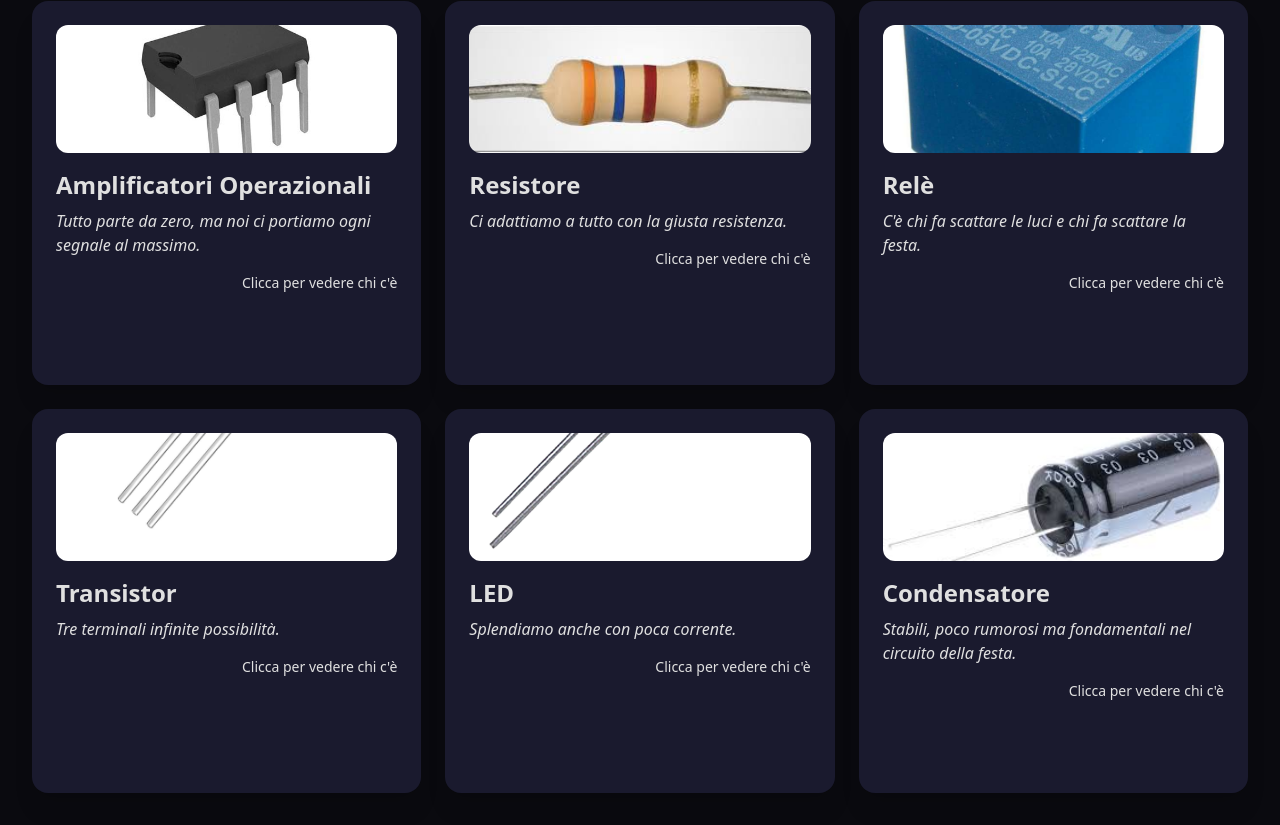
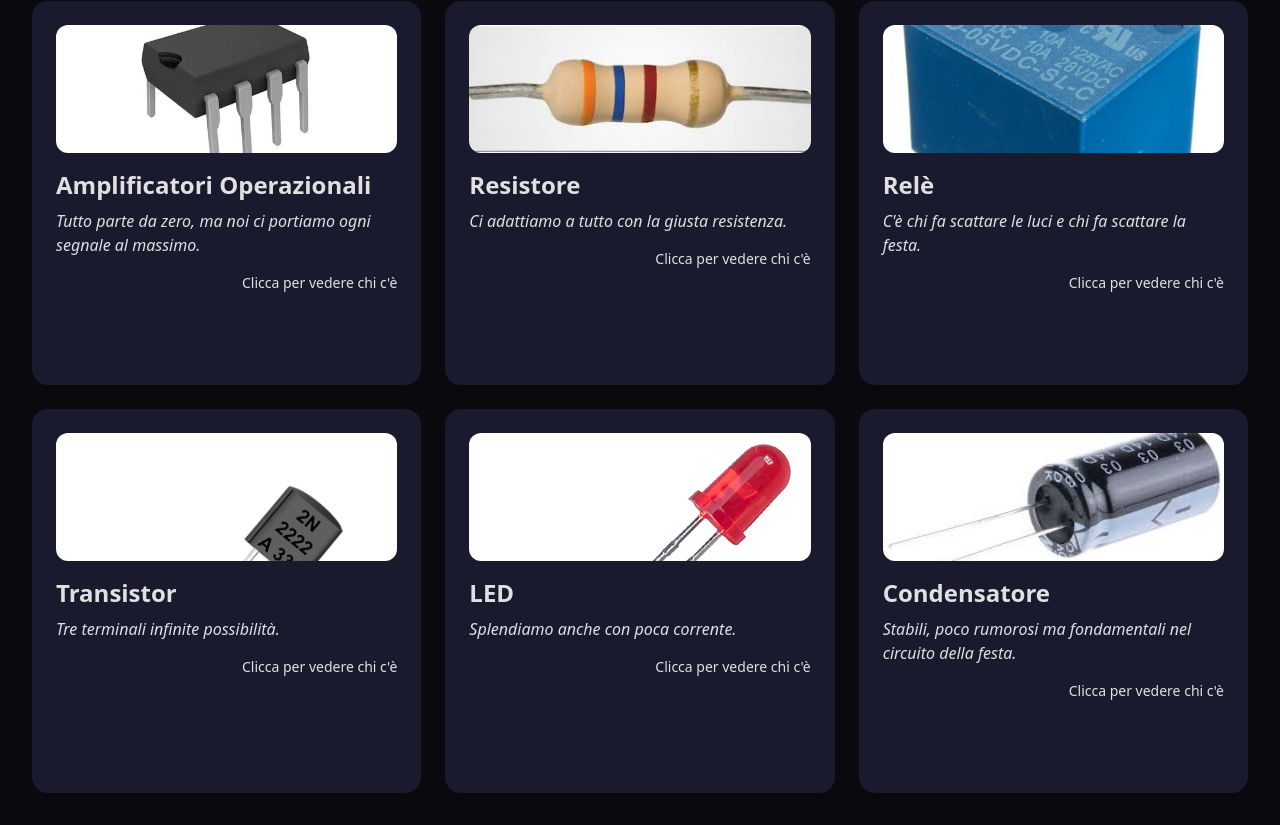
Before and after one commit to MorugaSkorpion/Laurea, a plain HTML site: page index.html in a window 1280 px wide. Shown: the part 95-920 px from the top of the page. Drawn offline with nearby package versions, Linux system fonts and the light colour scheme.

Commit message:
Update index.html

```diff
--- a/index.html
+++ b/index.html
@@ -65,7 +65,7 @@
           <div class="card rounded-2xl shadow-xl cursor-pointer h-96">
             <div class="inner-card w-full h-full">
               <div class="card-front w-full h-full">
-                <img src="images/${t.image}" alt="${t.title}" class="w-full h-32 object-cover ${t.id===4||t.id===5?'object-bottom':'object-center'} rounded-xl mb-4" />
+                <img src="images/${t.image}" alt="${t.title}" class="w-full h-32 object-cover ${t.id===4||t.id===5?'object-top':'object-center'} rounded-xl mb-4" />
                 <h2 class="text-2xl font-bold mb-2">${t.title}</h2>
                 <p class="italic mb-4 text-text-muted">${t.motto}</p>
                 <p class="text-right text-sm text-text-muted">Clicca per vedere chi c'è</p>
```
